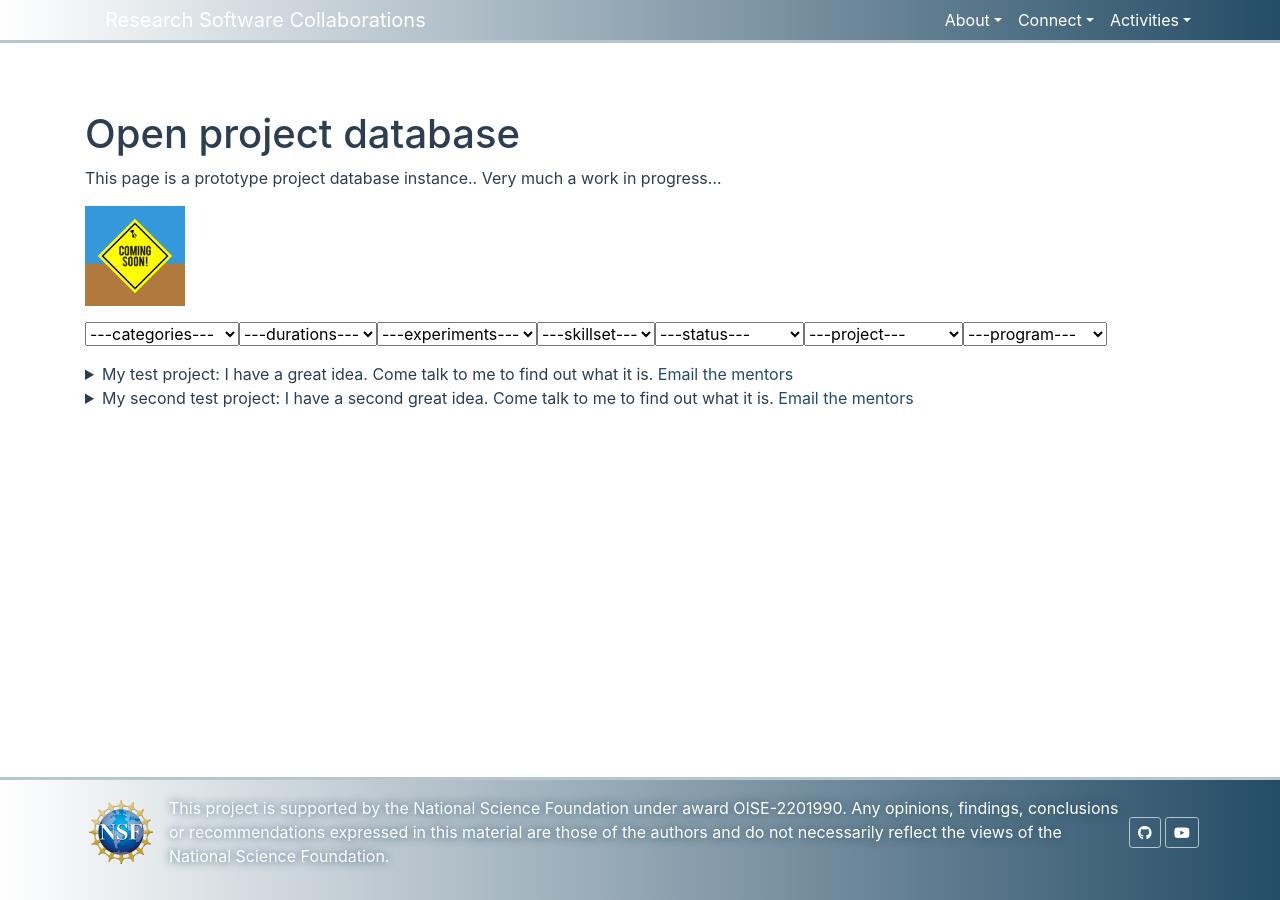
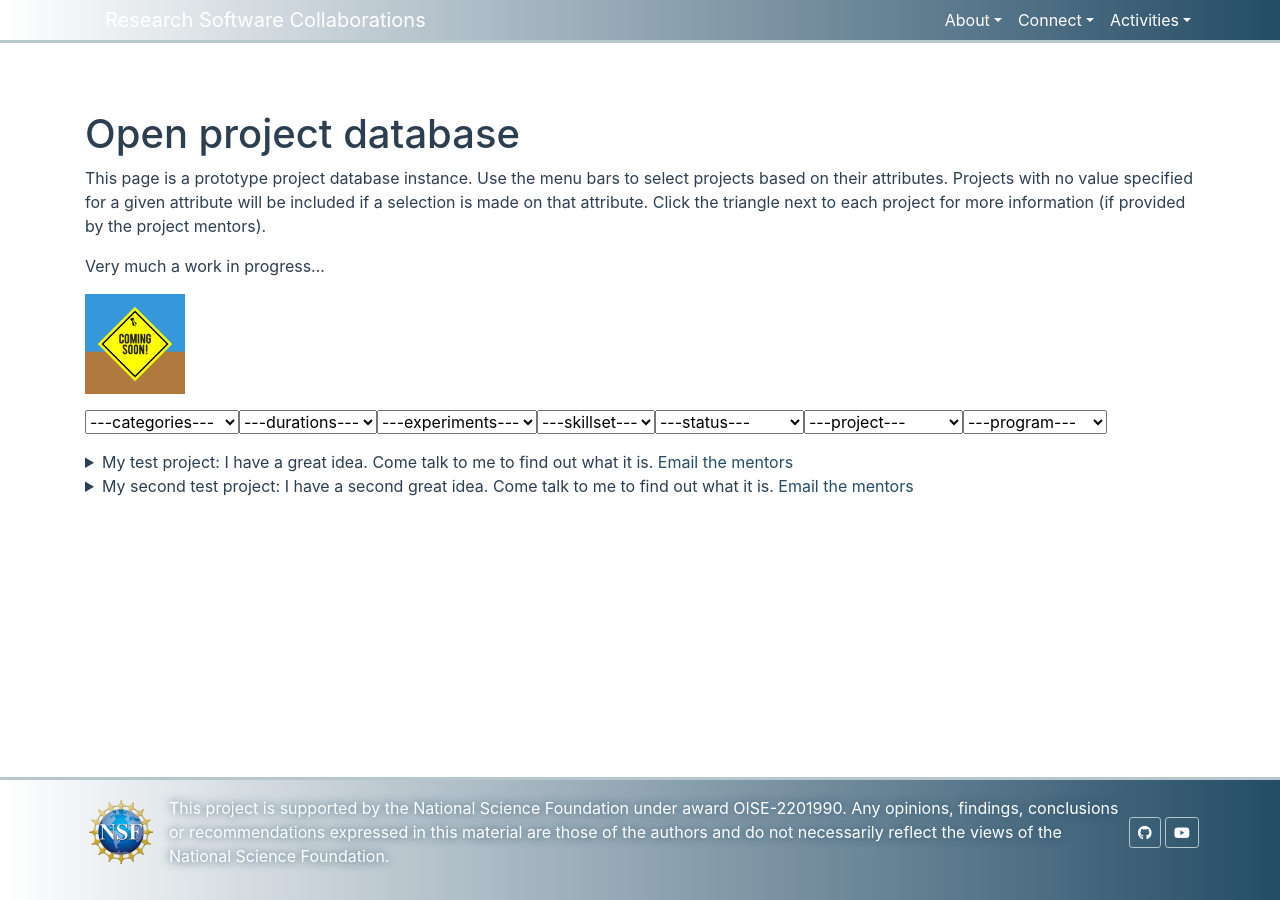
Before and after one commit to research-software-collaborations/research-software-collaborations.github.io, a Jekyll site: the page built from pages/projects.md, in a window 1280 px wide. Built offline with Jekyll 4.4.1, drawn with Linux system fonts in a browser that asks for light colours; cached includes are drawn as plain includes.

Commit message:
add more explaination of the db

```diff
--- a/pages/projects.md
+++ b/pages/projects.md
@@ -7,7 +7,11 @@ mermaid: true
 
 # Open project database
 
-This page is a prototype project database instance.. Very much a work in progress...
+This page is a prototype project database instance. Use the menu bars to select projects based on their attributes. Projects with no value
+specified for a given attribute will be included if a selection is made on that attribute.
+Click the triangle next to each project for more information (if provided by the project mentors).
+
+Very much a work in progress...
 
 <img src="/assets/images/coming-soon-g994b7410f_1280.png" width="100">
 
```
